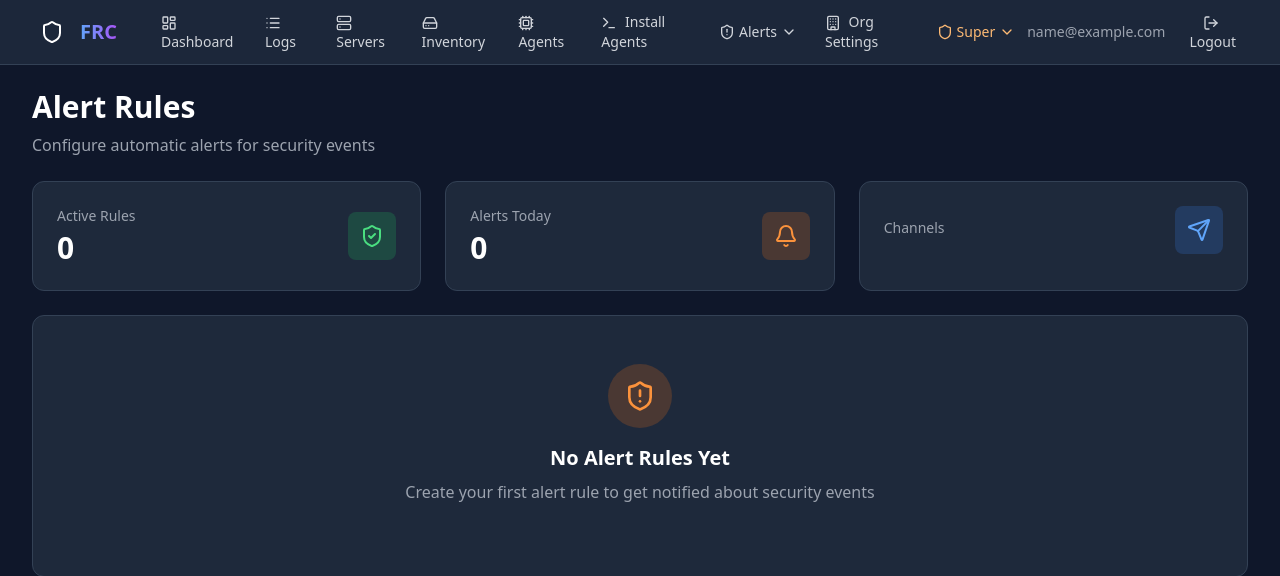
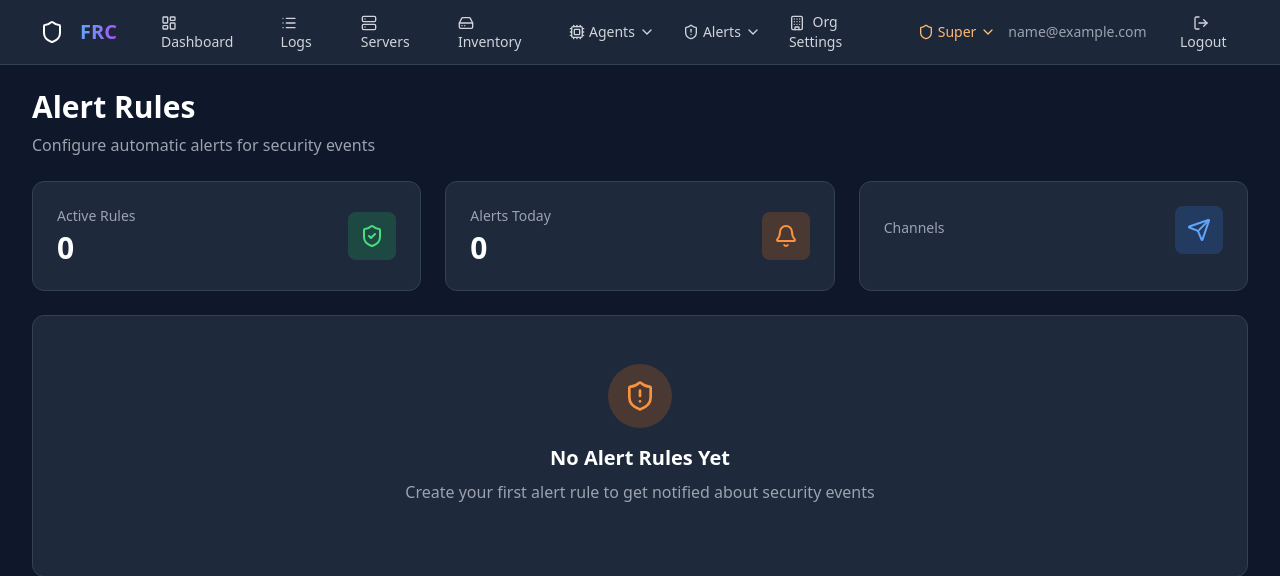
Before and after one commit to CBergane/siem, a Django app: page /alerts/rules/ in a window 1280 px wide. Shown: the top 576 px of the page. Run offline with Django 4.2, Linux system fonts and the light colour scheme; the visitor is signed in with stand-in values (Sample User, id 1); data comes from the database, SQL or seed files in the repository; data that the repository does not hold is empty; parts of the project's set-up code (start-up, migrations or seed data) failed here and were passed over; some libraries are stand-ins or nearby versions.

```diff
--- a/templates/base.html
+++ b/templates/base.html
@@ -88,17 +88,42 @@
               Inventory
             </a>
 
-            <a href="/org/settings/agents/"
-               class="px-3 py-2 rounded-lg text-sm font-medium text-gray-300 hover:text-white hover:bg-slate-700 transition-colors">
-              <i data-lucide="cpu" class="w-4 h-4 inline mr-1"></i>
-              Agents
-            </a>
+            <!-- Agents Dropdown -->
+            <div class="relative" x-data="{ open: false }" @mouseenter="open = true" @mouseleave="open = false">
+              <button @click="open = !open"
+                      @keydown.escape="open = false"
+                      aria-haspopup="true"
+                      :aria-expanded="open.toString()"
+                      class="px-3 py-2 rounded-lg text-sm font-medium text-gray-300 hover:text-white hover:bg-slate-700 transition-colors flex items-center space-x-1">
+                <i data-lucide="cpu" class="w-4 h-4"></i>
+                <span>Agents</span>
+                <i data-lucide="chevron-down" class="w-4 h-4"></i>
+              </button>
 
-            <a href="{% url 'dashboard:agents_install' %}"
-               class="px-3 py-2 rounded-lg text-sm font-medium text-gray-300 hover:text-white hover:bg-slate-700 transition-colors">
-              <i data-lucide="terminal" class="w-4 h-4 inline mr-1"></i>
-              Install Agents
-            </a>
+              <div x-show="open"
+                   @click.away="open = false"
+                   x-transition:enter="transition ease-out duration-100"
+                   x-transition:enter-start="transform opacity-0 scale-95"
+                   x-transition:enter-end="transform opacity-100 scale-100"
+                   x-transition:leave="transition ease-in duration-75"
+                   x-transition:leave-start="transform opacity-100 scale-100"
+                   x-transition:leave-end="transform opacity-0 scale-95"
+                   class="absolute left-0 mt-2 w-56 bg-slate-800 border border-slate-700 rounded-lg shadow-lg py-1 z-50"
+                   x-cloak>
+                <a href="/org/settings/agents/"
+                   @click="open = false"
+                   class="block px-4 py-2 text-sm text-gray-300 hover:bg-slate-700 hover:text-white transition-colors">
+                  <i data-lucide="cpu" class="w-4 h-4 inline mr-2"></i>
+                  Agents
+                </a>
+                <a href="{% url 'dashboard:agents_install' %}"
+                   @click="open = false"
+                   class="block px-4 py-2 text-sm text-gray-300 hover:bg-slate-700 hover:text-white transition-colors">
+                  <i data-lucide="terminal" class="w-4 h-4 inline mr-2"></i>
+                  Install Agents
+                </a>
+              </div>
+            </div>
 
             <!-- Alerts Dropdown -->
             <div class="relative" x-data="{ open: false }">
```
